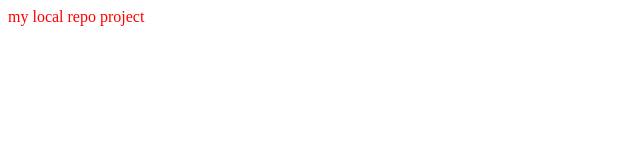
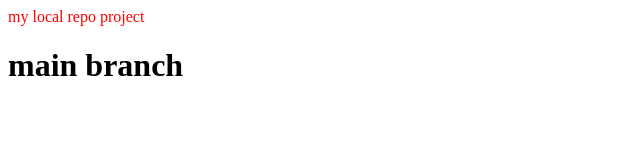
Before and after one commit to Vrushali137/localrepo2025, a plain HTML site: page index.html in a window 1280 px wide. Shown: the whole page, without its empty margins (0-640 px from the left). Drawn offline with Linux system fonts and the light colour scheme.

Commit message:
code confliting trial

```diff
--- a/index.html
+++ b/index.html
@@ -1,2 +1,3 @@
 <p>my local repo project</p>
 <link rel="stylesheet" href="index1.css">
+<h1>main branch </h1>
```
